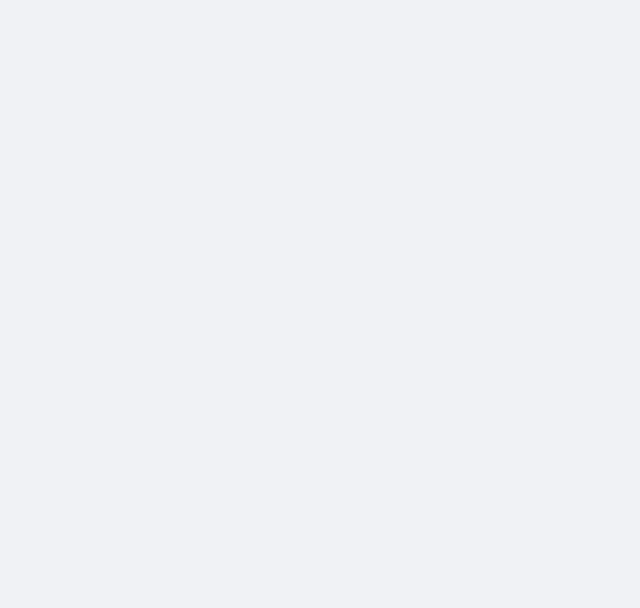
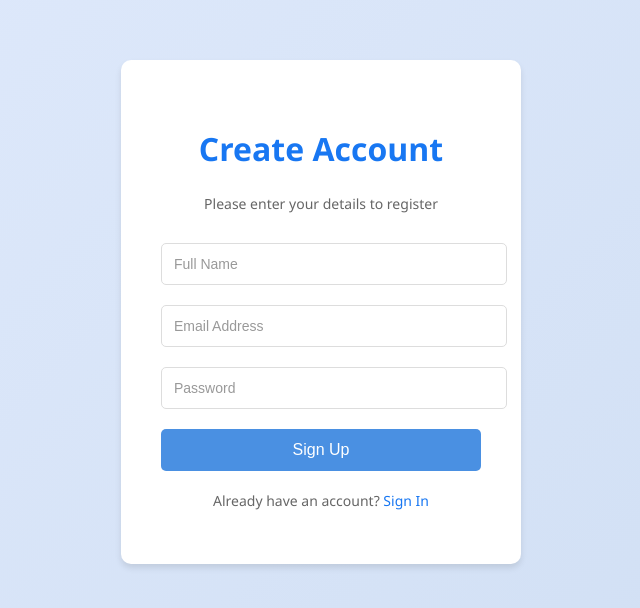
Before and after one commit to 2910Abhishek/HealthCare_Mobile_Application, a React (Vite) app in the folder frontend/doctor/: page /signup in a window 1280 px wide. Before the commit this address had no page. Shown: the part 108-716 px from the top of the page, without its empty margins (319-959 px from the left). Built offline with nearby package versions, Linux system fonts and the light colour scheme.

Commit message:
create the signup page

```diff
--- a/frontend/doctor/src/App.jsx
+++ b/frontend/doctor/src/App.jsx
@@ -90,9 +90,56 @@
 // export default App;
 
 
+// import React from 'react';
+// import { Route, Routes, Navigate } from 'react-router-dom';
+// import Login from './components/login';
+// import Dashboard from './components/dashboard';
+// import PatientDetail from './components/PatientDetail';
+// import TimeSlotManager from './components/Timeslot';
+// import MedicineManagement from './components/MedicineManagement';
+// import Navbar from './components/Navbar';
+// import { useAuth } from './components/authcontext';
+
+// function App() {
+//   const { isAuthenticated } = useAuth();
+
+//   return (
+//     <div className="relative z-0">
+//       {isAuthenticated && <Navbar />}
+//       <Routes>
+//         <Route
+//           path="/"
+//           element={!isAuthenticated ? <Login /> : <Navigate to="/dashboard" />}
+//         />
+//         <Route
+//           path="/dashboard"
+//           element={isAuthenticated ? <Dashboard /> : <Navigate to="/" />}
+//         />
+//         <Route
+//           path="/patient/:id"
+//           element={isAuthenticated ? <PatientDetail /> : <Navigate to="/" />}
+//         />
+//         <Route
+//           path="/manage-time-slots"
+//           element={isAuthenticated ? <TimeSlotManager /> : <Navigate to="/" />}
+//         />
+//         <Route
+//           path="/manage-medicines"
+//           element={isAuthenticated ? <MedicineManagement /> : <Navigate to="/" />}
+//         />
+//       </Routes>
+//     </div>
+//   );
+// }
+
+// export default App;
+
+
+// niche me signup
 import React from 'react';
 import { Route, Routes, Navigate } from 'react-router-dom';
 import Login from './components/login';
+import Signup from './components/signup';
 import Dashboard from './components/dashboard';
 import PatientDetail from './components/PatientDetail';
 import TimeSlotManager from './components/Timeslot';
@@ -110,6 +157,10 @@ function App() {
         <Route
           path="/"
           element={!isAuthenticated ? <Login /> : <Navigate to="/dashboard" />}
+        />
+        <Route
+          path="/signup"
+          element={!isAuthenticated ? <Signup /> : <Navigate to="/dashboard" />}
         />
         <Route
           path="/dashboard"
--- a/frontend/doctor/src/components/login.jsx
+++ b/frontend/doctor/src/components/login.jsx
@@ -544,8 +544,15 @@ function Login() {
               >
                 Sign In
               </button>
-
               {error && <p className="text-danger text-center">{error}</p>}
+<div className="text-center">
+  <p className="mb-0">
+    Don't have an account?{" "}
+    <a href="/signup" className="text-primary">
+      Sign Up
+    </a>
+  </p>
+</div>
             </MDBCardBody>
           </MDBCard>
         </MDBCol>
--- /dev/null
+++ b/frontend/doctor/src/components/signup.jsx
@@ -0,0 +1,151 @@
+import React, { useState } from "react";
+import { useAuth } from "./authcontext";
+import { useNavigate } from "react-router-dom";
+import "../styles/signup.css";
+
+function SignUpForm() {
+  const [fullName, setFullName] = useState("");
+  const [userEmail, setUserEmail] = useState("");
+  const [userPassword, setUserPassword] = useState("");
+  const [generalError, setGeneralError] = useState("");
+  const [inputErrors, setInputErrors] = useState({
+    fullName: "",
+    userEmail: "",
+    userPassword: "",
+  });
+
+  const { login } = useAuth();
+  const navigate = useNavigate();
+
+  const handleSignUp = async () => {
+    let isValid = true;
+    const newInputErrors = { fullName: "", userEmail: "", userPassword: "" };
+
+    if (!fullName) {
+      newInputErrors.fullName = "Full Name is required";
+      isValid = false;
+    }
+    if (!userEmail) {
+      newInputErrors.userEmail = "Email is required";
+      isValid = false;
+    }
+    if (!userPassword) {
+      newInputErrors.userPassword = "Password is required";
+      isValid = false;
+    }
+
+    setInputErrors(newInputErrors);
+
+    if (!isValid) {
+      setGeneralError("Please fill in all required fields.");
+      return;
+    }
+
+    try {
+      const response = await fetch("http://localhost:5000/register", {
+        method: "POST",
+        headers: {
+          "Content-Type": "application/json",
+        },
+        body: JSON.stringify({ name: fullName, email: userEmail, password: userPassword }),
+      });
+
+      const data = await response.json();
+
+      if (response.ok) {
+        login(data.user.name);
+        navigate("/dashboard");
+      } else {
+        setGeneralError(data.error || "Registration failed");
+      }
+    } catch (err) {
+      console.error("Error:", err);
+      setGeneralError("Something went wrong");
+    }
+  };
+
+  const handleInputChange = (e) => {
+    const { id, value } = e.target;
+    if (id === "fullNameInput") {
+      setFullName(value);
+      if (value) {
+        setInputErrors((prevErrors) => ({ ...prevErrors, fullName: "" }));
+      }
+    } else if (id === "userEmailInput") {
+      setUserEmail(value);
+      if (value) {
+        setInputErrors((prevErrors) => ({ ...prevErrors, userEmail: "" }));
+      }
+    } else if (id === "userPasswordInput") {
+      setUserPassword(value);
+      if (value) {
+        setInputErrors((prevErrors) => ({ ...prevErrors, userPassword: "" }));
+      }
+    }
+  };
+
+  return (
+    <div className="signup-container">
+      <div className="signup-form-container">
+        <div className="signup-form-box">
+          <h2>Create Account</h2>
+          <p className="signup-subtitle">Please enter your details to register</p>
+
+          <div className="signup-form-group">
+            <input
+              type="text"
+              id="fullNameInput"
+              placeholder="Full Name"
+              value={fullName}
+              onChange={handleInputChange}
+              className={inputErrors.fullName ? "signup-input-error" : ""}
+            />
+            {inputErrors.fullName && (
+              <span className="signup-error-text">{inputErrors.fullName}</span>
+            )}
+          </div>
+
+          <div className="signup-form-group">
+            <input
+              type="email"
+              id="userEmailInput"
+              placeholder="Email Address"
+              value={userEmail}
+              onChange={handleInputChange}
+              className={inputErrors.userEmail ? "signup-input-error" : ""}
+            />
+            {inputErrors.userEmail && (
+              <span className="signup-error-text">{inputErrors.userEmail}</span>
+            )}
+          </div>
+
+          <div className="signup-form-group">
+            <input
+              type="password"
+              id="userPasswordInput"
+              placeholder="Password"
+              value={userPassword}
+              onChange={handleInputChange}
+              className={inputErrors.userPassword ? "signup-input-error" : ""}
+            />
+            {inputErrors.userPassword && (
+              <span className="signup-error-text">{inputErrors.userPassword}</span>
+            )}
+          </div>
+
+          <button className="signup-btn" onClick={handleSignUp}>
+            Sign Up
+          </button>
+
+          {generalError && <p className="signup-error-message">{generalError}</p>}
+
+          <p className="signup-login-link">
+            Already have an account? <a href="/">Sign In</a>
+          </p>
+        </div>
+      </div>
+    </div>
+  );
+}
+
+export default SignUpForm;
--- /dev/null
+++ b/frontend/doctor/src/styles/signup.css
@@ -0,0 +1,142 @@
+.signup-container {
+    min-height: 100vh;
+    display: flex;
+    justify-content: center;
+    align-items: center;
+    background: linear-gradient(135deg, #e0eafc 0%, #cfdef3 100%);
+    padding: 20px;
+  }
+
+  .signup-form-container {
+    width: 100%;
+    max-width: 400px;
+  }
+
+  .signup-form-box {
+    background: white;
+    padding: 40px;
+    border-radius: 10px;
+    box-shadow: 0 4px 6px rgba(0, 0, 0, 0.1);
+  }
+
+  h2 {
+    color: #333;
+    text-align: center;
+    margin-bottom: 10px;
+    font-size: 24px;
+  }
+
+  .signup-subtitle {
+    color: #666;
+    text-align: center;
+    margin-bottom: 30px;
+    font-size: 14px;
+  }
+
+  .signup-form-group {
+    margin-bottom: 20px;
+  }
+
+  .signup-form-group input {
+    width: 100%;
+    padding: 12px;
+    border: 1px solid #ddd;
+    border-radius: 5px;
+    font-size: 14px;
+    transition: border-color 0.3s ease;
+  }
+
+  .signup-form-group input:focus {
+    outline: none;
+    border-color: #4a90e2;
+    box-shadow: 0 0 0 2px rgba(74, 144, 226, 0.2);
+  }
+
+  .signup-form-group input::placeholder {
+    color: #999;
+  }
+
+  .signup-input-error {
+    border-color: #ff4d4f;
+  }
+
+  .signup-error-text {
+    color: #ff4d4f;
+    font-size: 12px;
+    margin-top: 5px;
+    display: block;
+  }
+
+  .signup-error-message {
+    color: #ff4d4f;
+    text-align: center;
+    margin-top: 10px;
+    font-size: 14px;
+    animation: shake 0.82s cubic-bezier(.36,.07,.19,.97) both;
+  }
+
+  .signup-btn {
+    width: 100%;
+    padding: 12px;
+    background-color: #4a90e2;
+    color: white;
+    border: none;
+    border-radius: 5px;
+    font-size: 16px;
+    cursor: pointer;
+    transition: background-color 0.3s ease;
+  }
+
+  .signup-btn:hover {
+    background-color: #357abd;
+  }
+
+  .signup-btn:active {
+    transform: translateY(1px);
+  }
+
+  .signup-login-link {
+    text-align: center;
+    margin-top: 20px;
+    color: #666;
+    font-size: 14px;
+  }
+
+  .signup-login-link a {
+    color: #4a90e2;
+    text-decoration: none;
+    font-weight: 500;
+  }
+
+  .signup-login-link a:hover {
+    text-decoration: underline;
+  }
+
+  @keyframes shake {
+    10%, 90% {
+      transform: translate3d(-1px, 0, 0);
+    }
+    20%, 80% {
+      transform: translate3d(2px, 0, 0);
+    }
+    30%, 50%, 70% {
+      transform: translate3d(-4px, 0, 0);
+    }
+    40%, 60% {
+      transform: translate3d(4px, 0, 0);
+    }
+  }
+
+  @media (max-width: 480px) {
+    .signup-form-box {
+      padding: 30px 20px;
+    }
+
+    h2 {
+      font-size: 22px;
+    }
+
+    .signup-btn {
+      font-size: 14px;
+    }
+  }
```
